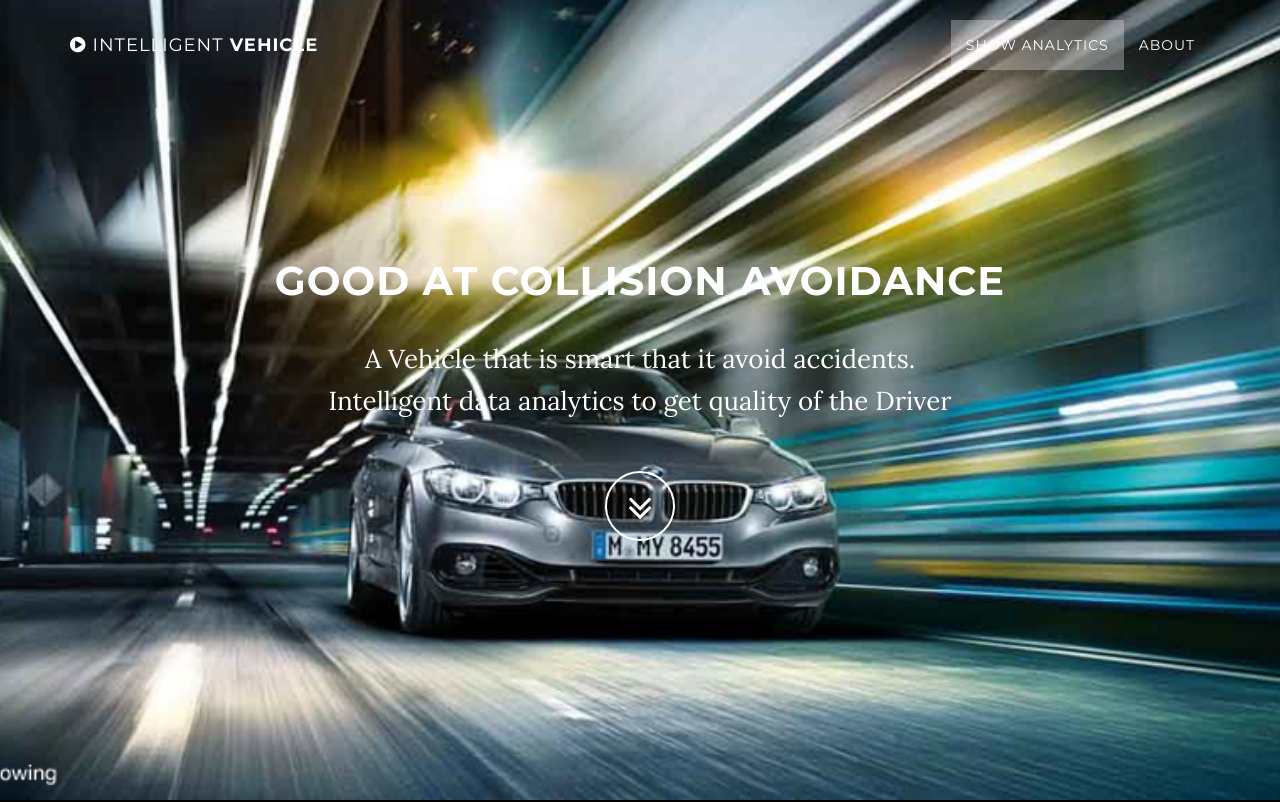
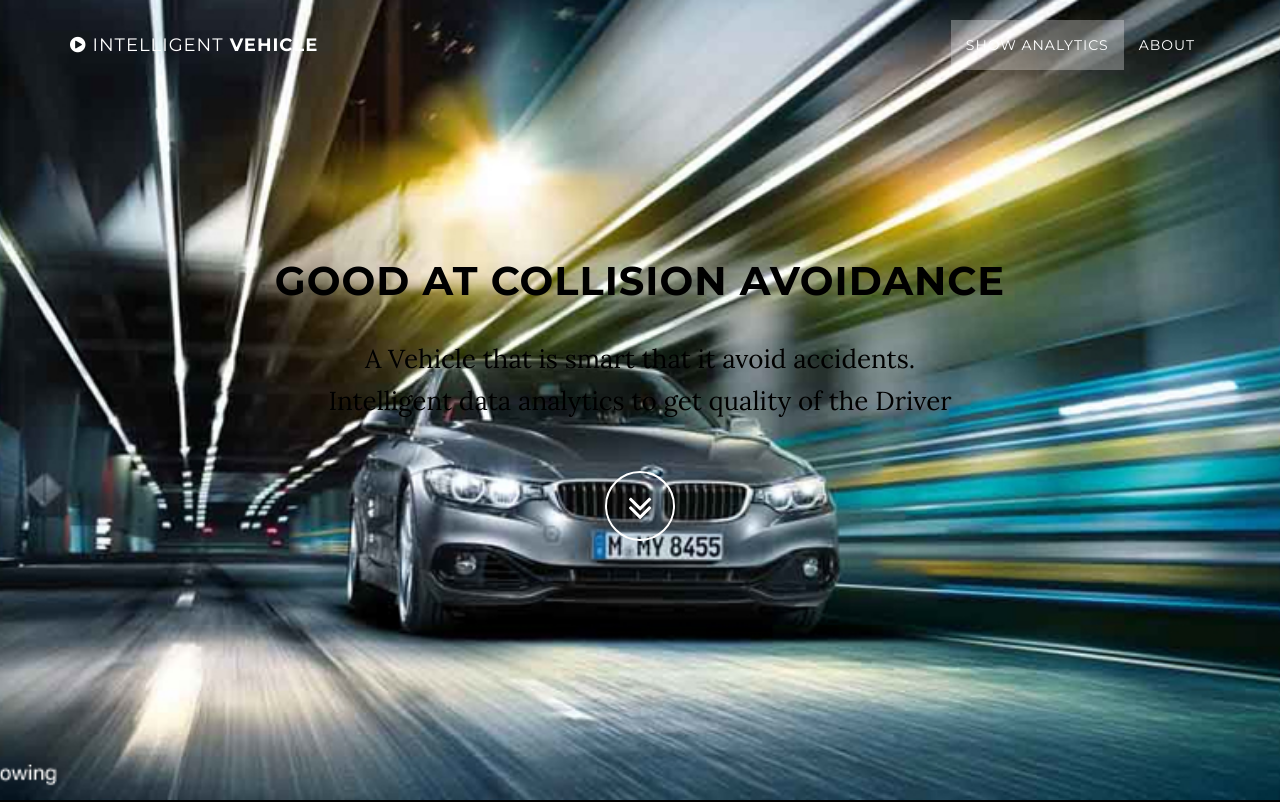
Before and after one commit to intelligentvehicle1/intelligentvehicle1, a website: page index.html in a window 1280 px wide. Shown: the top 802 px of the page. Drawn offline with nearby package versions, Linux system fonts and the light colour scheme; some packages are replaced by stand-ins of ours.

Commit message:
Update index.html

```diff
--- a/index.html
+++ b/index.html
@@ -73,8 +73,8 @@
             <div class="container">
                 <div class="row">
                     <div class="col-md-8 col-md-offset-2">
-                        <h1 style="font-size: 40px;" class="brand-heading">Good at Collision avoidance</h1>
-                        <p class="intro-text">A Vehicle that is smart that it avoid accidents.
+                        <h1 style="font-size: 40px;color:black" class="brand-heading">Good at Collision avoidance</h1>
+                        <p style="color:black" class="intro-text">A Vehicle that is smart that it avoid accidents.
                             <br>Intelligent data analytics to get quality of the Driver</p>
                         <a href="#download" class="btn btn-circle page-scroll">
                             <i class="fa fa-angle-double-down animated"></i>
```
